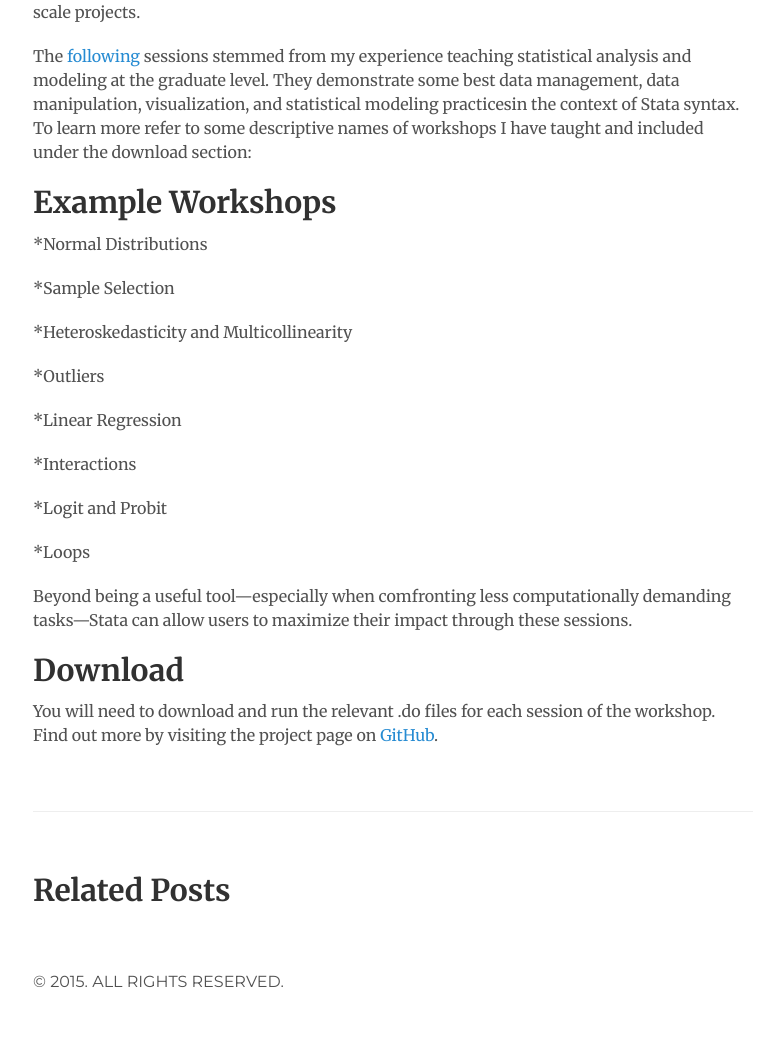
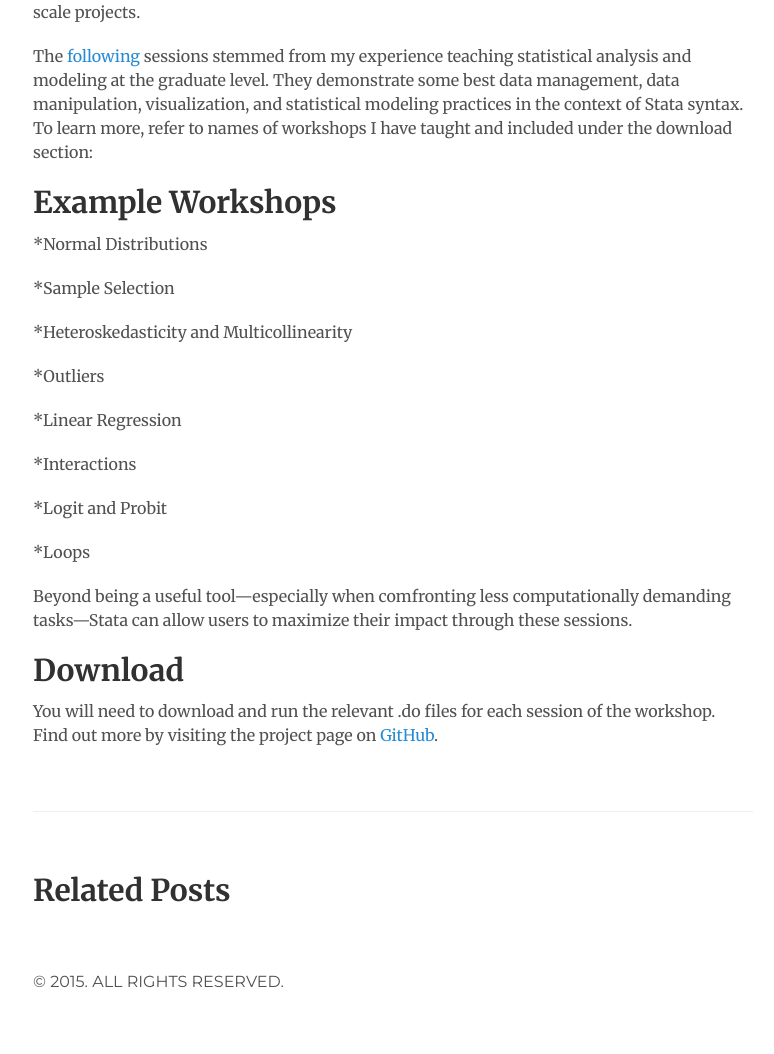
Before and after one commit to moralesn/moralesn.github.io, a Jekyll site: the page built from _posts/2015-02-23-stata-workshops.md, in a window 1280 px wide. Shown: the part 341-1395 px from the top of the page, without its empty margins (247-1021 px from the left). Built offline with Jekyll 4.4.1, drawn with Linux system fonts in a browser that asks for light colours; Markdown is read by kramdown in place of the engine named in the settings.

Commit message:
Update 2015-02-23-stata-workshops.md

```diff
--- a/_posts/2015-02-23-stata-workshops.md
+++ b/_posts/2015-02-23-stata-workshops.md
@@ -5,7 +5,7 @@ title: Stata Workshops
 
 Statistical analysis can involve some start-up costs on the way to learning best practices and more advanced techniques. [Stata](http://www.stata.com/) can be useful to this end, facilitating statistical analysis in a user friendly interface and without the need for extensive programming experience. Widely used in academia and across some industry, its capabilities are tailored for relatively smaller scale projects.
 
-The [following](https://github.com/moralesn/stata_workshopsblob/master/README.md) sessions stemmed from my experience teaching statistical analysis and modeling at the graduate level. They demonstrate some best data management, data manipulation, visualization, and statistical modeling practicesin the context of Stata syntax. To learn more refer to some descriptive names of workshops I have taught and included under the download section:
+The [following](https://github.com/moralesn/stata_workshopsblob/master/README.md) sessions stemmed from my experience teaching statistical analysis and modeling at the graduate level. They demonstrate some best data management, data manipulation, visualization, and statistical modeling practices in the context of Stata syntax. To learn more, refer to names of workshops I have taught and included under the download section:
 
 ##Example Workshops
 
```
